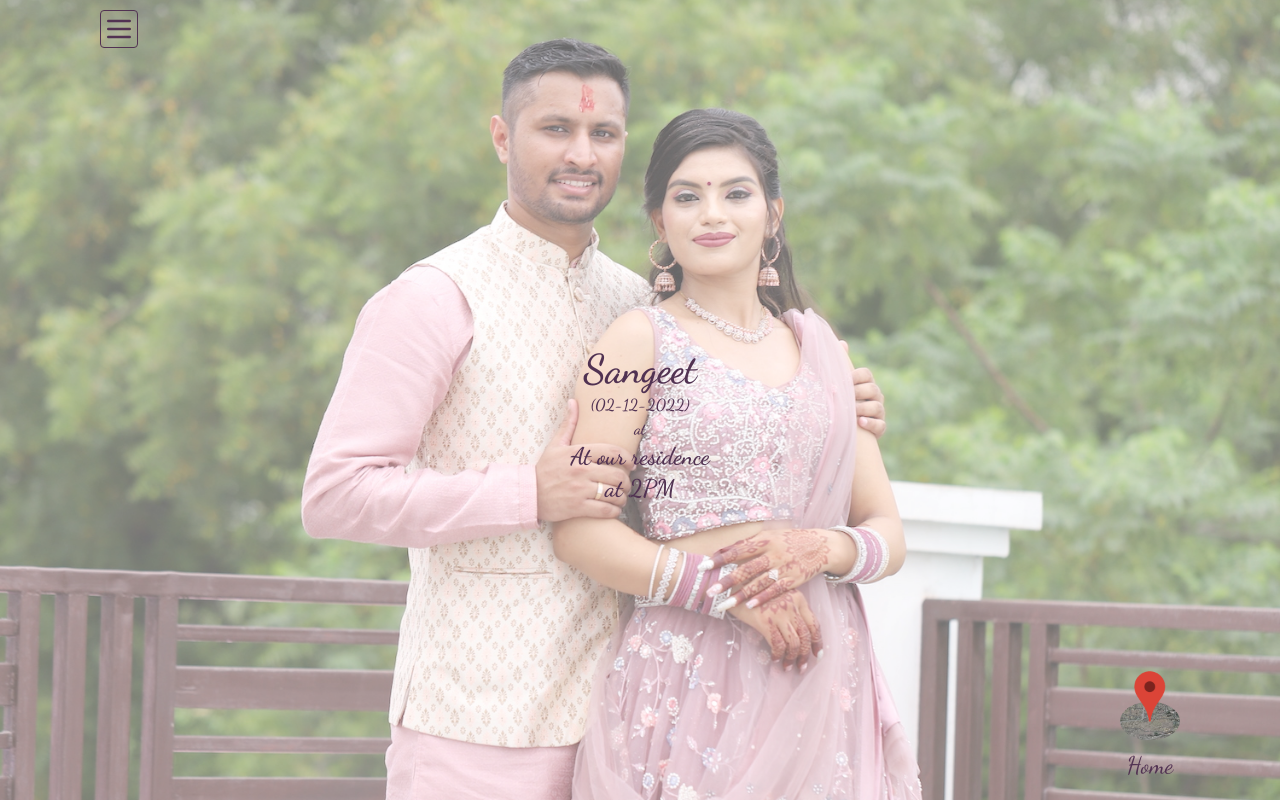
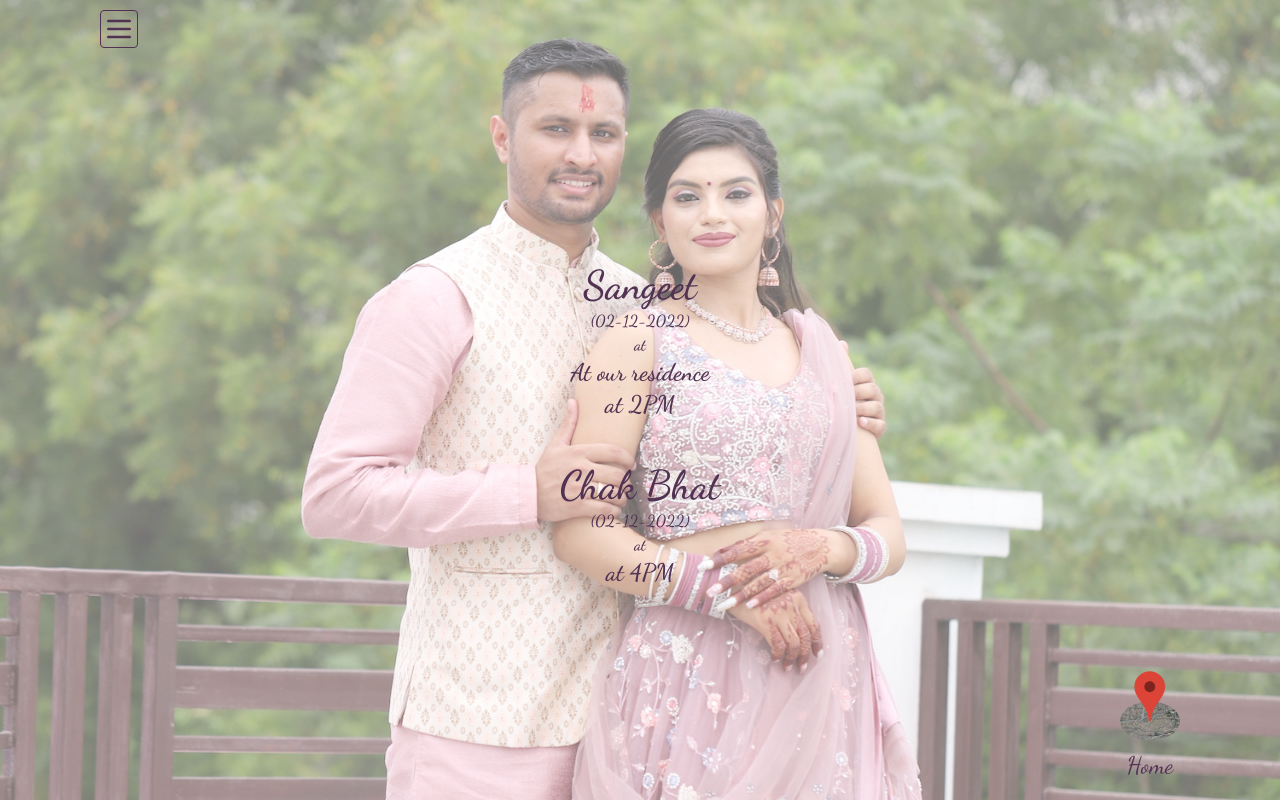
Before and after one commit to rao-karthik/wedding_card, a React (Create React App) app: page /sangeet in a window 1280 px wide. Built offline with nearby package versions, Linux system fonts and the light colour scheme.

Commit message:
card update

```diff
--- a/src/Components/Baraat/index.jsx
+++ b/src/Components/Baraat/index.jsx
@@ -23,8 +23,9 @@ const Baraat = () => {
           <p>Depart From</p>
         </div>
         <div className='address'>
-          H.No.136, Ward No.10, Near Santoshi Mata Temple, Pataudi, Distt.
-          Gurugram, Haryana
+          Ward No.10, Near Santoshi Mata Temple, Pataudi, Distt.
+          Gurugram, Haryana <br />
+          at 04:15PM
         </div>
 
         <div className='other_details'>
--- a/src/Components/Home/index.js
+++ b/src/Components/Home/index.jsx
@@ -16,7 +16,7 @@ const index = () => {
         <div className='imp_details'>
           <p>Kartik</p>
           <p>weds</p>
-          <p>Ruby (Komal)</p>
+          <p>Ruby</p>
         </div>
         <div className='other_details'>
           <p>(03-12-2022)</p>
--- a/src/Components/Lagan/index.jsx
+++ b/src/Components/Lagan/index.jsx
@@ -20,7 +20,8 @@ const Lagan = () => {
         </div>
         <div className='address'>
           Parth Palace, <br /> Opposite Union Bank of India, Near new Anaj
-          Mandi, Haily Mandi, Distt. Gurugram, Haryana
+          Mandi, Haily Mandi, Distt. Gurugram, Haryana <br />
+          at 4PM
         </div>
       </div>
       <div className='map' onClick={goToLoc}>
--- a/src/Components/Sangeet/index.jsx
+++ b/src/Components/Sangeet/index.jsx
@@ -22,6 +22,14 @@ const Sangeet = () => {
           At our residence <br />
           at 2PM
         </div>
+        <div className='title' style={{marginTop: '40px'}}>Chak Bhat</div>
+        <div className='other_details'>
+          <p>(02-12-2022)</p>
+          <p>at</p>
+        </div>
+        <div className='address'>
+          at 4PM
+        </div>
       </div>
       <div className='map' onClick={goToLoc}>
         <img src={locGif} className='location' alt='' />
```
